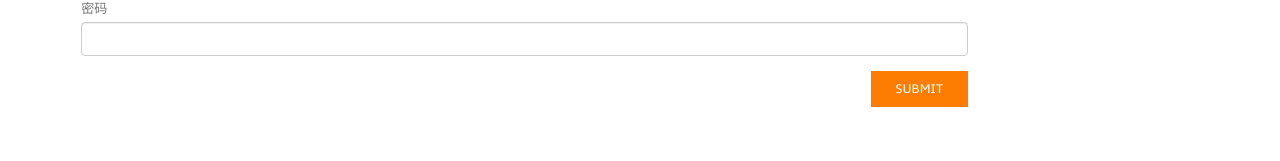
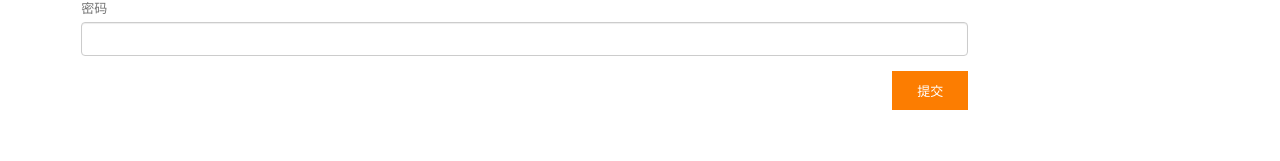
Before and after one commit to SAAD-final/Sell_Ticket, a plain HTML site: page client/login_and_register.html in a window 1280 px wide. Shown: the part 418-579 px from the top of the page. Drawn offline with Linux system fonts and the light colour scheme.

Commit message:
fix some error and change some appearance

```diff
--- a/client/login_and_register.html
+++ b/client/login_and_register.html
@@ -60,7 +60,7 @@
                                 <span><input name="password" type="password" class="form-control"></span>
                             </div>
                             <div>
-                                <span><input type="submit" value="Submit"  class="mybutton"></span>
+                                <span><input type="submit" value="提交"  class="mybutton"></span>
                             </div>
                         </form>
                   </div>
```
Also changed, not shown: client/index.html (line endings or trailing spaces).
